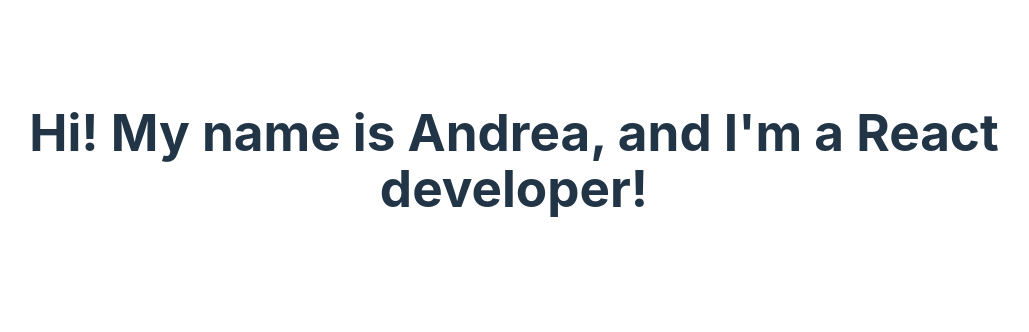
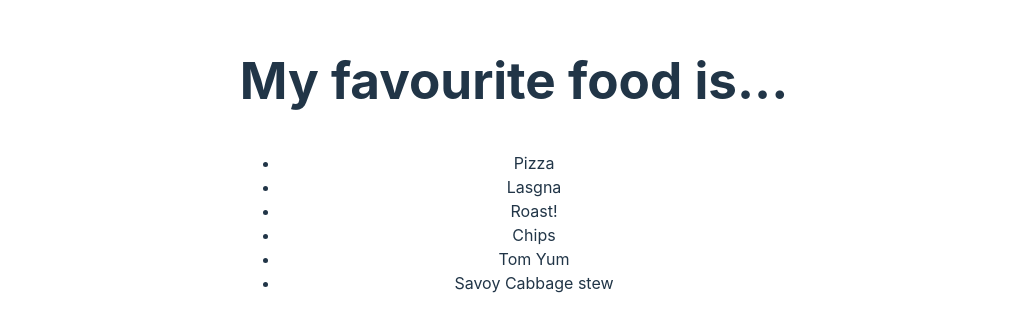
Before and after one commit to andreamaestri/codespaces-react, a React (Vite) app: page / in a window 1280 px wide. Shown: the part 240-572 px from the top of the page, without its empty margins (126-1155 px from the left). Built offline with nearby package versions, Linux system fonts and the light colour scheme.

Commit message:
Added FaveFood component

```diff
--- /dev/null
+++ b/src/FaveFood.jsx
@@ -0,0 +1,19 @@
+export default function FaveFood() {
+	return (
+		<>
+			<article>
+				<h1>My favourite food is...</h1>
+				<div>
+					<ul>
+						<li>Pizza</li>
+						<li>Lasgna</li>
+						<li>Roast!</li>
+						<li>Chips</li>
+						<li>Tom Yum</li>
+						<li>Savoy Cabbage stew</li>
+					</ul>
+				</div>
+			</article>
+		</>
+	);
+}
--- a/src/main.jsx
+++ b/src/main.jsx
@@ -1,11 +1,12 @@
 import { StrictMode } from 'react'
 import { createRoot } from 'react-dom/client'
 import Greeting from "./Greeting.jsx";
+import FaveFood from "./FaveFood.jsx";
 import './index.css'
 import App from './App.jsx'
 
 createRoot(document.getElementById('root')).render(
   <StrictMode>
-    <Greeting />
+    <FaveFood />
   </StrictMode>,
 )
```
